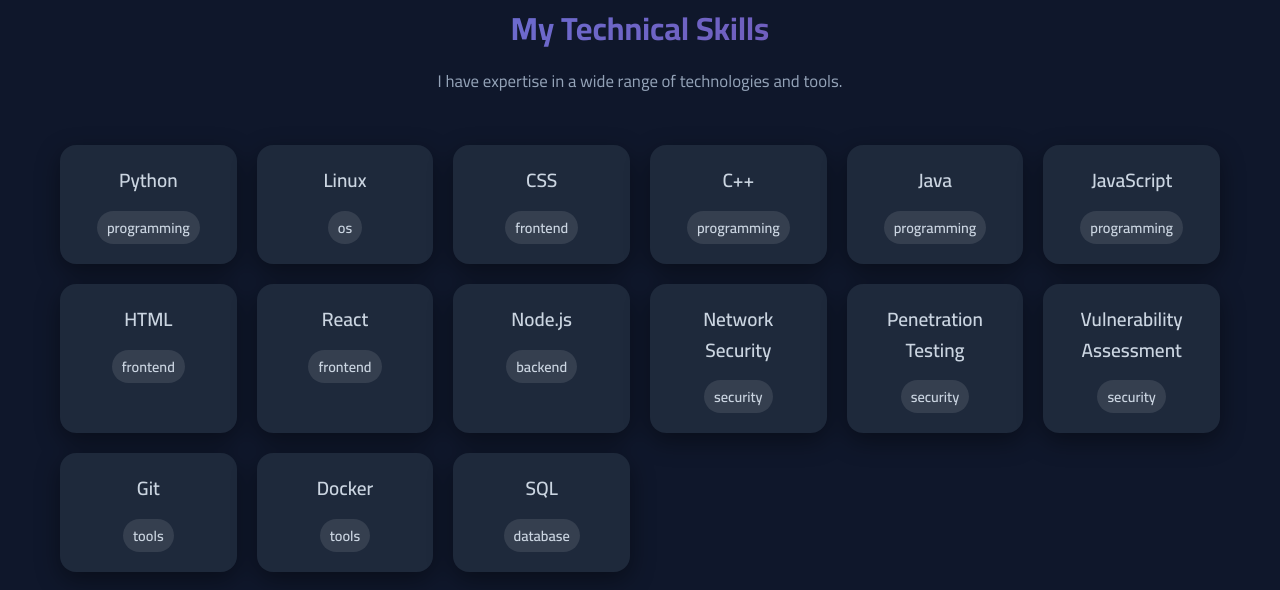
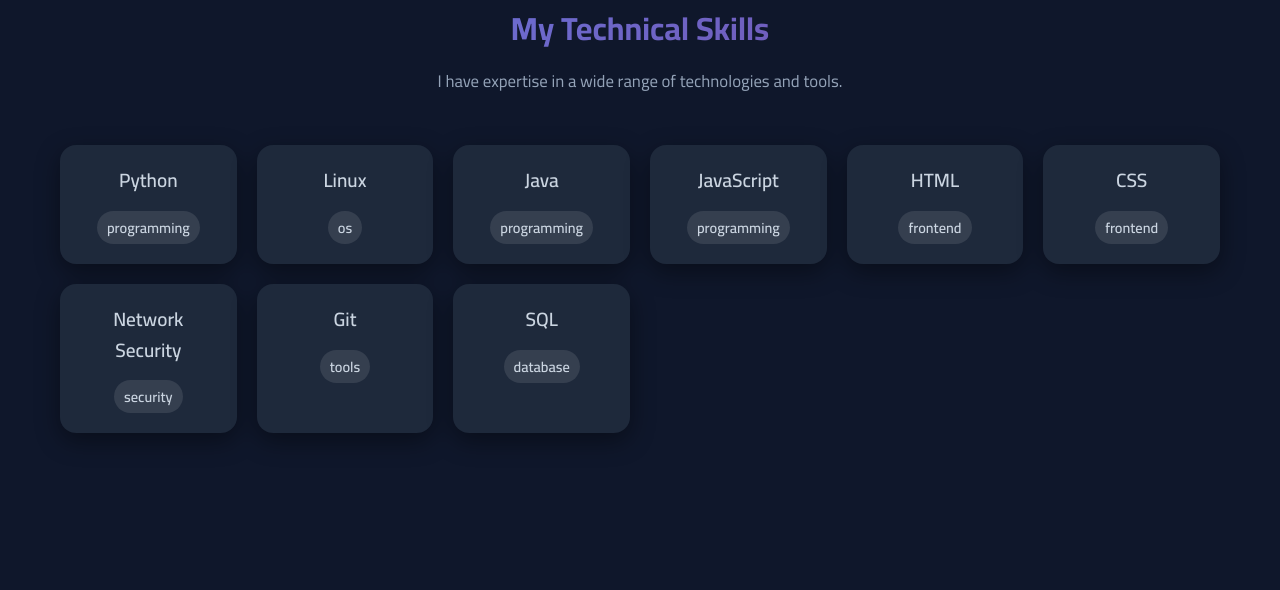
Before and after one commit to Nady-Emad/myproject, a website: page index.html in a window 1280 px wide. Shown: the part 1322-1912 px from the top of the page. Drawn offline with nearby package versions, Linux system fonts and the light colour scheme.

Commit message:
index.html

```diff
--- a/index.html
+++ b/index.html
@@ -60,14 +60,6 @@
         <span class="skill-tag">os</span>
       </div>
       <div class="skill-card">
-        <h3>CSS</h3>
-        <span class="skill-tag">frontend</span>
-      </div>
-      <div class="skill-card">
-        <h3>C++</h3>
-        <span class="skill-tag">programming</span>
-      </div>
-      <div class="skill-card">
         <h3>Java</h3>
         <span class="skill-tag">programming</span>
       </div>
@@ -79,32 +71,16 @@
         <h3>HTML</h3>
         <span class="skill-tag">frontend</span>
       </div>
-      <div class="skill-card">
-        <h3>React</h3>
+            <div class="skill-card">
+        <h3>CSS</h3>
         <span class="skill-tag">frontend</span>
-      </div>
-      <div class="skill-card">
-        <h3>Node.js</h3>
-        <span class="skill-tag">backend</span>
       </div>
       <div class="skill-card">
         <h3>Network Security</h3>
         <span class="skill-tag">security</span>
       </div>
       <div class="skill-card">
-        <h3>Penetration Testing</h3>
-        <span class="skill-tag">security</span>
-      </div>
-      <div class="skill-card">
-        <h3>Vulnerability Assessment</h3>
-        <span class="skill-tag">security</span>
-      </div>
-      <div class="skill-card">
         <h3>Git</h3>
-        <span class="skill-tag">tools</span>
-      </div>
-      <div class="skill-card">
-        <h3>Docker</h3>
         <span class="skill-tag">tools</span>
       </div>
       <div class="skill-card">
```
